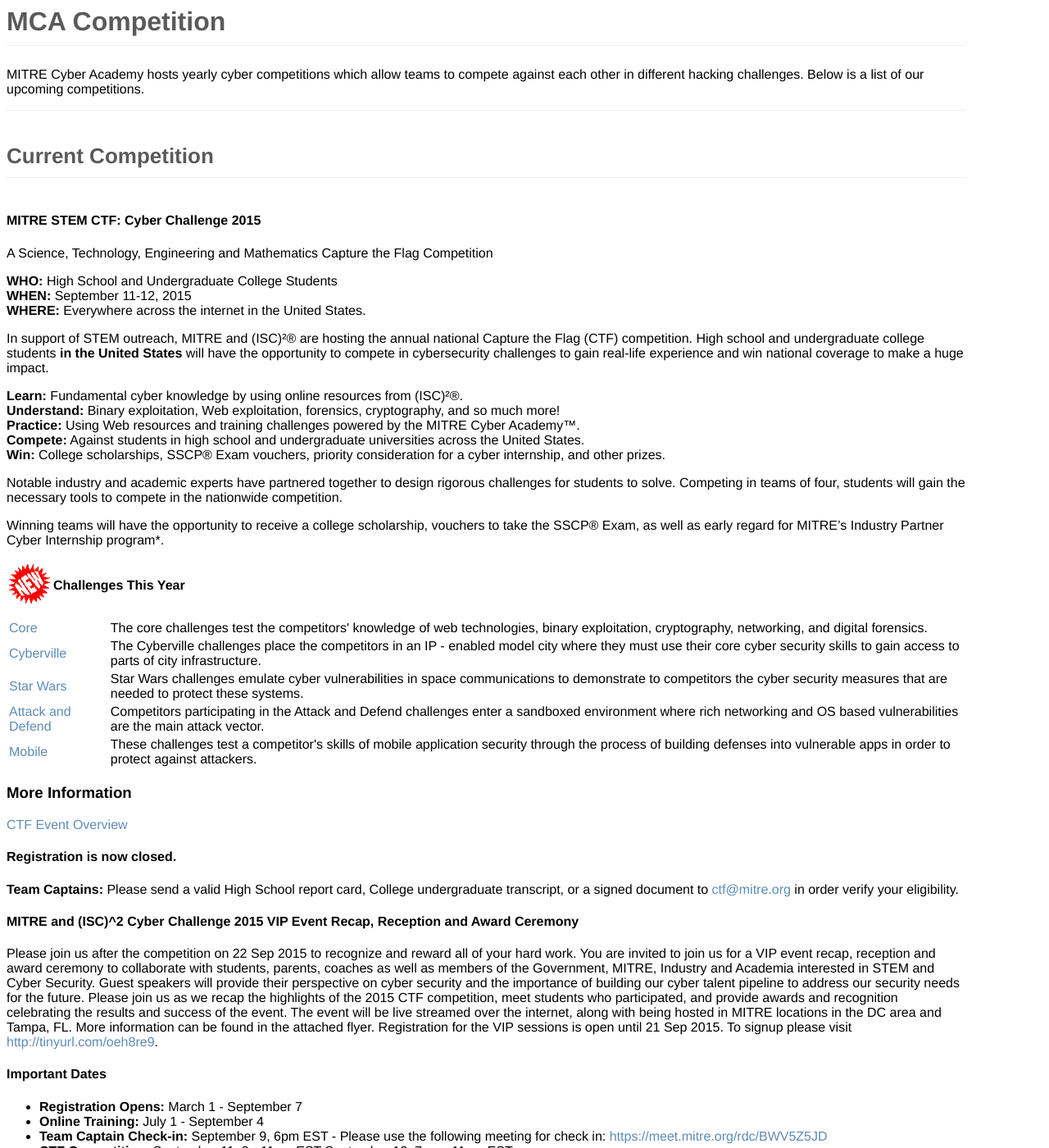
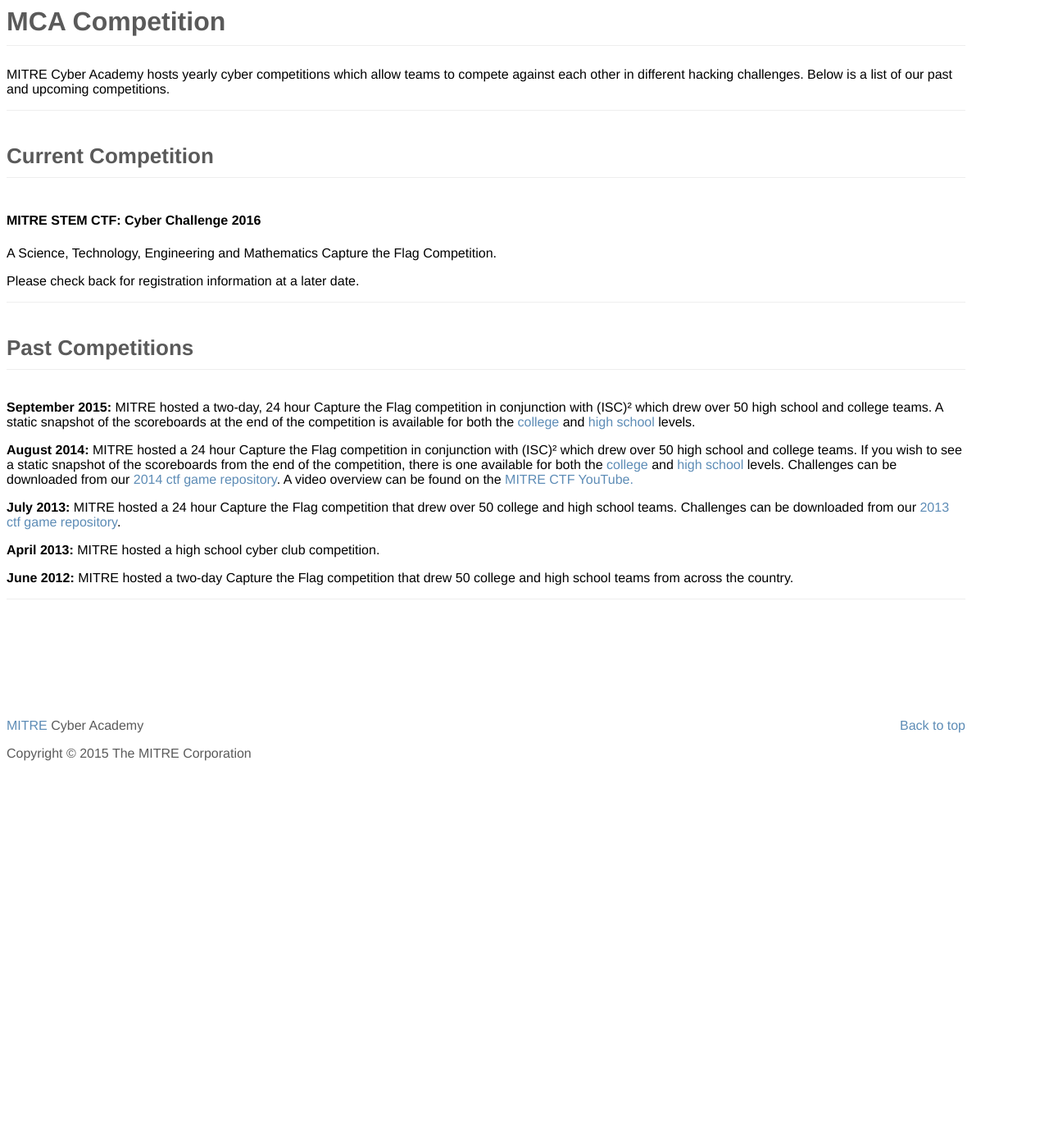
Before and after one commit to mitre-cyber-academy/mitre-cyber-academy.github.io, a Jekyll site: the page built from competitions/index.html, in a window 1280 px wide and 1400 px high, scrolled down 456 px. Shown: the whole window at 82% size. Built offline with Jekyll 4.4.1, drawn with Linux system fonts in a browser that asks for light colours; nearby versions of some CDN libraries; library files that are not in the unit come from our copies; a script that is not in the unit is left out; some of the changed text lies outside the part shown.

Commit message:
Cleaned up competition page to no longer contain information about now past 2015 event.

```diff
--- a/competitions/index.html
+++ b/competitions/index.html
@@ -28,7 +28,7 @@ redirect_from:
         <p>
             MITRE Cyber Academy hosts yearly cyber competitions which
             allow teams to compete against each other in different hacking
-            challenges. Below is a list of our upcoming competitions.
+            challenges. Below is a list of our past and upcoming competitions.
         </p>
     </div>
 
@@ -36,92 +36,19 @@ redirect_from:
         <h2>Current Competition</h2>
      </div>
     <div class="maincontent row-fluid">
-        <h4>MITRE STEM CTF: Cyber Challenge 2015</h4>
-        <p>A Science, Technology, Engineering and Mathematics Capture the Flag Competition</p>
-        <p>
-            <b>WHO:</b> High School and Undergraduate College Students<br />
-            <b>WHEN:</b> September 11-12, 2015<br />
-            <b>WHERE:</b> Everywhere across the internet in the United States.<br />
-        </p>
-        <p>
-            In support of STEM outreach, MITRE and (ISC)²® are hosting the annual national Capture the Flag (CTF) competition. High school and undergraduate college students <b>in the United States</b> will have the opportunity to compete in cybersecurity challenges to gain real-life experience and win national coverage to make a huge impact.
-        </p>
-        <p>
-            <b>Learn:</b> Fundamental cyber knowledge by using online resources from (ISC)²®. <br />
-            <b>Understand:</b> Binary exploitation, Web exploitation, forensics, cryptography, and so much more! <br />
-            <b>Practice:</b> Using Web resources and training challenges powered by the MITRE Cyber Academy™. <br />
-            <b>Compete:</b> Against students in high school and undergraduate universities across the United States. <br />
-            <b>Win:</b> College scholarships, SSCP® Exam vouchers, priority consideration for a cyber internship, and other prizes.
-        </p>
-        <p>Notable industry and academic experts have partnered together to design rigorous challenges for students to solve. Competing in teams of four, students will gain the necessary tools to compete in the nationwide competition. </p>
-
-        <p>Winning teams will have the opportunity to receive a college scholarship, vouchers to take the SSCP® Exam, as well as early regard for MITRE’s Industry Partner Cyber Internship program*.</p>
-
-        <table>
-            <tr>
-                <td><img style="width: 50px; height: 50px;" src="new.gif"/></td>
-                <td><b>Challenges This Year</b></td>
-            </tr>
-        </table>
-        <table class="table table-bordered" style="margin-top: 10px;">
-            <tr>
-                <td><a href="ctf_challenges_flyer_2015.pdf">Core</a></td>
-                <td>The core challenges test the competitors' knowledge of web technologies, binary exploitation, cryptography, networking, and digital forensics.</td>
-            </tr>
-            <tr>
-                <td><a href="cyberville_flyer_2015.pdf">Cyberville</a></td>
-                <td>The Cyberville challenges place the competitors in an IP - enabled model city where they must use their core cyber security skills to gain access to parts of city infrastructure.</td>
-            </tr>
-            <tr>
-                <td><a href="ctf_challenges_flyer_2015.pdf">Star Wars</a></td>
-                <td>Star Wars challenges emulate cyber vulnerabilities in space communications to demonstrate to competitors the cyber security measures that are needed to protect these systems.</td>
-            </tr>
-            <tr>
-                <td><a href="ctf_challenges_flyer_2015.pdf">Attack and Defend</a></td>
-                <td>Competitors participating in the Attack and Defend challenges enter a sandboxed environment where rich networking and OS based vulnerabilities are the main attack vector.</td>
-            </tr>
-            <tr>
-                <td><a href="mobile_ctf_flyer_2015.pdf">Mobile</a></td>
-                <td>These challenges test a competitor's skills of mobile application security through the process of building defenses into vulnerable apps in order to protect against attackers.</td>
-            </tr>
-        </table>
-
-        <h3>More Information</h3>
-        <p><a href="stem-ctf-2015.pdf">CTF Event Overview</a></p>
-
-        <h4>Registration is now closed.</h5>
-        <p>
-            <b>Team Captains:</b> Please send a valid High School report card, College undergraduate transcript, or a signed document to <a href="hailto:ctf@mitre.org">ctf@mitre.org</a> in order verify your eligibility.
-        </p>
-
-        <h4>MITRE and (ISC)^2 Cyber Challenge 2015 VIP Event Recap, Reception and Award Ceremony</h4>
-        <p>
-            Please join us after the competition on 22 Sep 2015 to recognize and reward all of your hard work. You are invited to join us for a VIP event recap, reception and award ceremony to collaborate with students, parents, coaches as well as members of the Government, MITRE, Industry and Academia interested in STEM and Cyber Security. Guest speakers will provide their perspective on cyber security and the importance of building our cyber talent pipeline to address our security needs for the future. Please join us as we recap the highlights of the 2015 CTF competition, meet students who participated, and provide awards and recognition celebrating the results and success of the event.   The event will be live streamed over the internet,  along with being hosted in MITRE locations in the DC area and Tampa, FL.  More information can be found in the attached flyer. Registration for the VIP sessions is open until 21 Sep 2015. To signup please visit  <a href="http://tinyurl.com/oeh8re9" target="_blank">http://tinyurl.com/oeh8re9</a>.
-        </p>
-
-        <h4>Important Dates</h4>
-        <ul>
-            <li><b>Registration Opens:</b> March 1 - September 7</li>
-            <li><b>Online Training:</b> July 1 - September 4 </li>
-            <li><b>Team Captain Check-in:</b> September 9, 6pm EST - Please use the following meeting for check in: <a href="https://meet.mitre.org/rdc/BWV5Z5JD">https://meet.mitre.org/rdc/BWV5Z5JD</a></li>
-            <li><b>CTF Competition:</b> September 11, 3 - 11pm EST September 12, 7am - 11pm EST</li>
-            <li><b>Awards Ceremony:</b> September 22</li>
-        </ul>
-
-        <h4>Important Links</h4>
-        <ul>
-            <li><a href="rules/">Rules</a></li>
-            <li>Questions? email <a href="mailto:ctf@mitre.org">ctf@mitre.org</a>
-        </ul>
+        <h4>MITRE STEM CTF: Cyber Challenge 2016</h4>
+        <p>A Science, Technology, Engineering and Mathematics Capture the Flag Competition.</p>
+        <p>Please check back for registration information at a later date.</p>
     </div>
 
     <div class="catchphrase">
         <h2>Past Competitions</h2>
     </div>
     <div class="maincontent row-fluid">
-        <p><b>August 2014:</b> MITRE hosted a 24 hours Capture the flag competition in conjunction with (ISC)² which drew over 50 high school and college teams. If you wish to see a static snapshot of the scoreboards from the end of the competitions, there is one available for both the <a href="august-2014-college" target="_blank">college</a> and <a href="august-2014-hs" target="_blank">high school</a> levels. Challenges can be downloaded from our <a href="https://github.com/mitre-cyber-academy/2014-ctf-game" target="_blank">2014 ctf game repository</a>. A video overview can be found on the <a href="https://www.youtube.com/watch?v=23UGoApdAmw">MITRE CTF YouTube.</a></p>
+        <p><b>September 2015:</b> MITRE hosted a two-day, 24 hour Capture the Flag competition in conjunction with (ISC)² which drew over 50 high school and college teams. A static snapshot of the scoreboards at the end of the competition is available for both the <a href="september-2015-college" target="_blank">college</a> and <a href="september-2015-hs" target="_blank">high school</a> levels.
+        <p><b>August 2014:</b> MITRE hosted a 24 hour Capture the Flag competition in conjunction with (ISC)² which drew over 50 high school and college teams. If you wish to see a static snapshot of the scoreboards from the end of the competition, there is one available for both the <a href="august-2014-college" target="_blank">college</a> and <a href="august-2014-hs" target="_blank">high school</a> levels. Challenges can be downloaded from our <a href="https://github.com/mitre-cyber-academy/2014-ctf-game" target="_blank">2014 ctf game repository</a>. A video overview can be found on the <a href="https://www.youtube.com/watch?v=23UGoApdAmw">MITRE CTF YouTube.</a></p>
         <p><b>July 2013:</b> MITRE hosted a 24 hour Capture the Flag competition that drew over 50 college and high school teams. Challenges can be downloaded from our <a href="https://github.com/mitre-cyber-academy/2013-ctf-game" target="_blank">2013 ctf game repository</a>.</p>
-        <p><b>April 2013:</b> High school cyber club competition</p>
+        <p><b>April 2013:</b> MITRE hosted a high school cyber club competition.</p>
         <p><b>June 2012:</b> MITRE hosted a two-day Capture the Flag competition that drew 50 college and high school teams from across the country.</p>
     </div>
 </div>
```
